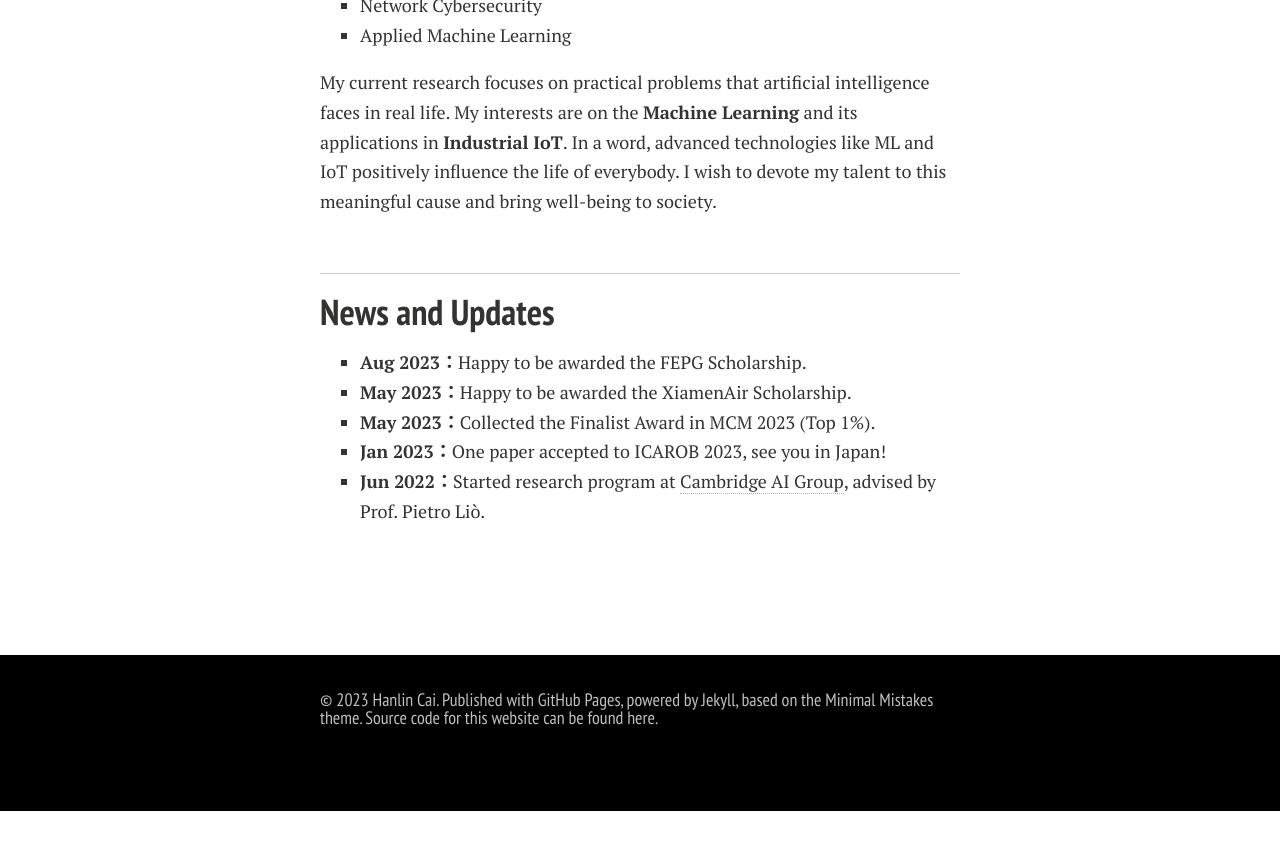
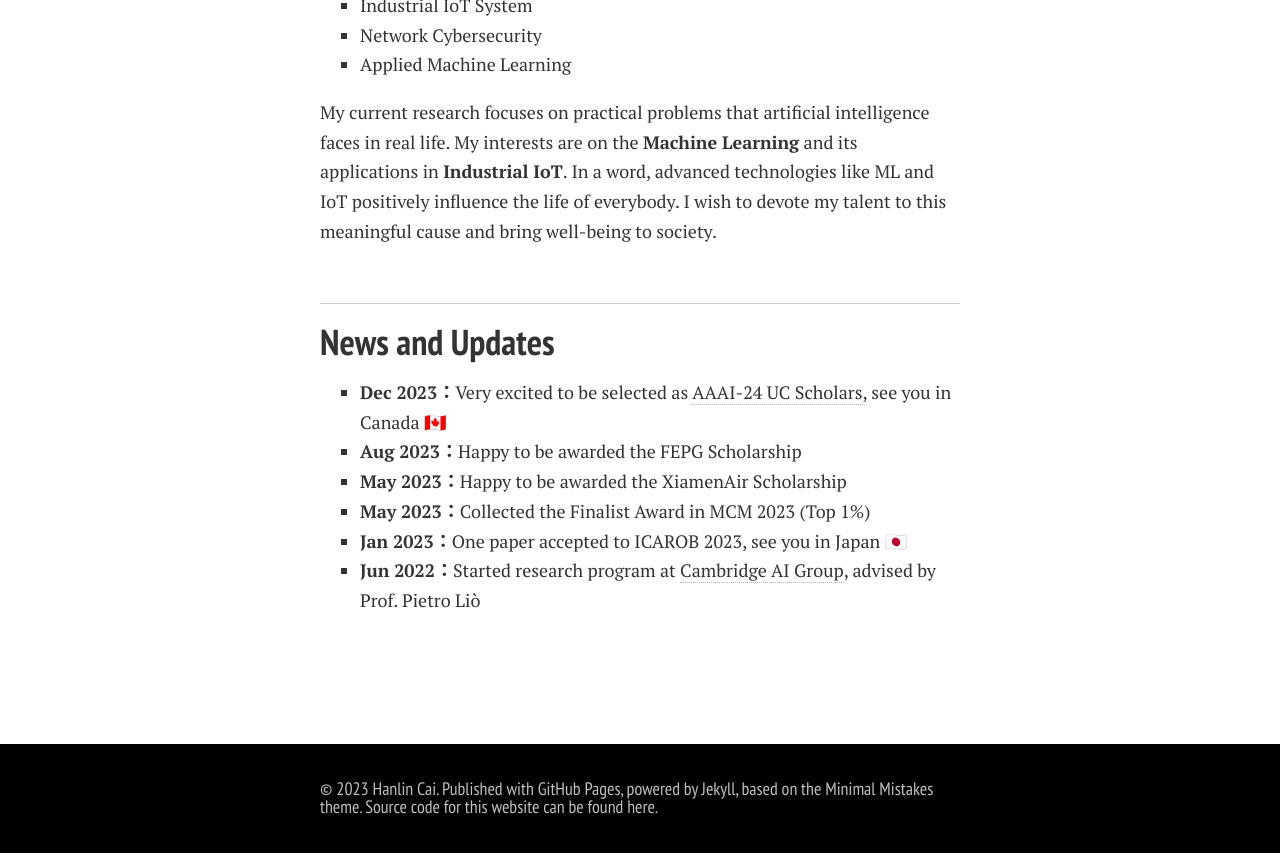
Before and after one commit to GuangLun2000/GuangLun2000.github.io, a Jekyll site: the page built from index.md, in a window 1280 px wide and 900 px high, scrolled down 966 px. Shown: the top 853 px of the window. Built offline with Jekyll 4.4.1, drawn with Linux system fonts in a browser that asks for light colours; nearby versions of some CDN libraries; comment, search, counter and statistics services are not loaded; a style sheet for code colours, icons or effects is not loaded; our own code applies the rules of GitHub Pages for plain Markdown files; before the commit the page ends 1777 px from its top, so only the background shows below that.

Commit message:
Update index.md

```diff
--- a/index.md
+++ b/index.md
@@ -41,10 +41,11 @@
 
 ## News and Updates
 
-- **Aug 2023：**Happy to be awarded the FEPG Scholarship.
-- **May 2023：**Happy to be awarded the XiamenAir Scholarship.
-- **May 2023：**Collected the Finalist Award in MCM 2023 (Top 1%).
-- **Jan 2023：**One paper accepted to ICAROB 2023, see you in Japan!
-- **Jun 2022：**Started research program at [Cambridge AI Group](https://www.cl.cam.ac.uk/research/ai/), advised by Prof. Pietro Liò.
+- **Dec 2023：**Very excited to be selected as [AAAI-24 UC Scholars](https://aaai-uc.github.io/), see you in Canada 🇨🇦
+- **Aug 2023：**Happy to be awarded the FEPG Scholarship
+- **May 2023：**Happy to be awarded the XiamenAir Scholarship
+- **May 2023：**Collected the Finalist Award in MCM 2023 (Top 1%)
+- **Jan 2023：**One paper accepted to ICAROB 2023, see you in Japan 🇯🇵
+- **Jun 2022：**Started research program at [Cambridge AI Group](https://www.cl.cam.ac.uk/research/ai/), advised by Prof. Pietro Liò
 
 <br>
```
Also changed, not shown: other parts of index.md (+1 -1 lines).
